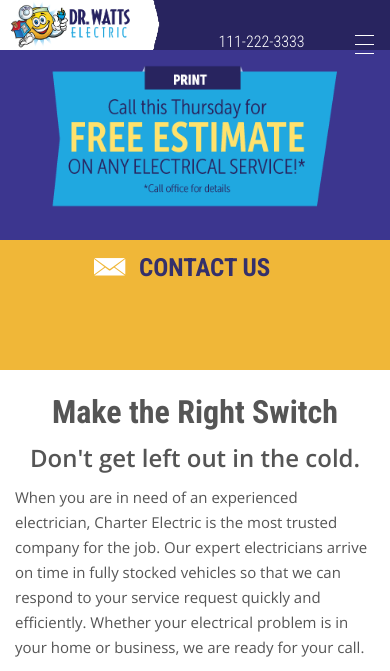
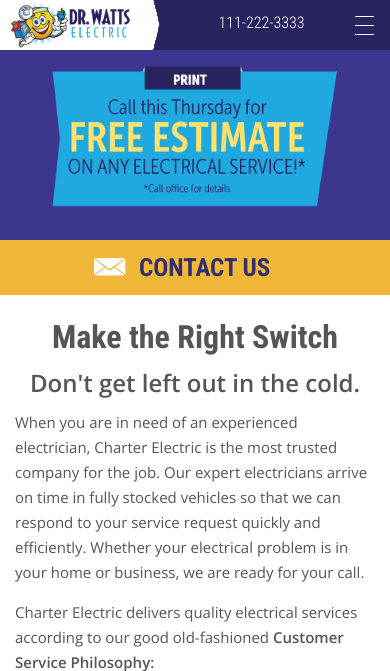
Before and after one commit to vs-user2015/Landing_Page_Version_3.0, a PHP site: page / in a window 390 px wide. Shown: the top 671 px of the page. Run offline with PHP 8.4, Linux system fonts and the light colour scheme; some libraries are stand-ins or nearby versions.

Commit message:
updated mobile stuff

```diff
--- a/css/style.css
+++ b/css/style.css
@@ -145,7 +145,6 @@ body{
 #schedule{
 	width: 100%;
 	background-color: #f0b738;
-	height: 130px;
 }
 
 #sliding_marque {
@@ -791,6 +790,10 @@ body{
     right: 10px
 }
 
+#number {
+  padding-top: 0;
+}
+
 #top_number span{
 	display: none;
 }
```
